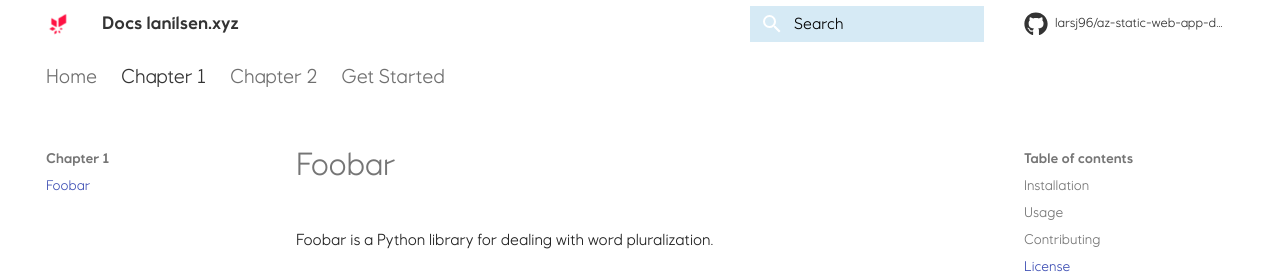
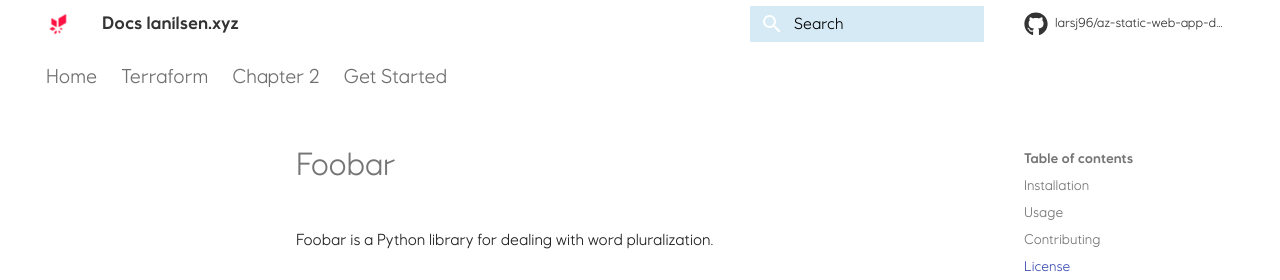
Before and after one commit to larsj96/az-static-web-app-docs, an MkDocs documentation site: the page built from docs/source/equinor-example/chapter_1/foobar.md, in a window 1280 px wide and 1117 px high. Shown: the top 280 px of the window. Built offline with MkDocs 1.6.1 and Material for MkDocs 9.7.7, drawn with Linux system fonts in a browser that asks for light colours; comment, search, counter and statistics services are not loaded.

Commit message:
Update mkdocs.yml
added fortigate and proxmox and cloudinit / cloud images ubuntu

```diff
--- a/docs/mkdocs.yml
+++ b/docs/mkdocs.yml
@@ -95,8 +95,9 @@ plugins:
 # Main navigation menu, edit to create your sub menu; retain main menu.
 nav:
   - Home:             README.md
-  - Chapter 1:
-    - Foobar:         chapter_1/foobar.md
+  - Terraform:
+    - Fortigate:         Terraform/fortigate.md
+    - Proxmox Deploy ubuntu cloud images with cloudinit:           Terraform/proxmox_ubuntu.md
   - Chapter 2:
     - Hello World:    chapter_2/hello_world.md
   - Get Started:
```
